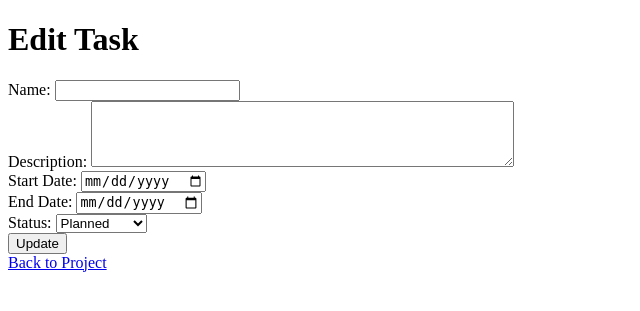
After one commit to anshahuja02/construction_management_project, a Flask app: page /project/1/edit_task/1 in a window 1280 px wide. The commit adds this page. Shown: the top 311 px of the page, without its empty margins (0-640 px from the left). Run offline with Flask 3, Linux system fonts and the light colour scheme; data that the repository does not hold is empty.

Commit message:
Added edit and delete functions

```diff
--- a/app.py
+++ b/app.py
@@ -79,6 +79,45 @@ def create_task(project_id):
 
     return render_template('create_task.html', project_id=project_id)
 
+# Route for editing a task
+
+
+@app.route('/project/<int:project_id>/edit_task/<int:task_id>', methods=['GET', 'POST'])
+def edit_task(project_id, task_id):
+    sql = "SELECT * FROM tasks WHERE id=%s AND project_id=%s"
+    cursor.execute(sql, (task_id, project_id))
+    task = cursor.fetchone()
+
+    if request.method == 'POST':
+        name = request.form['name']
+        description = request.form['description']
+        start_date = request.form['start_date']
+        end_date = request.form['end_date']
+        status = request.form['status']
+
+        sql = "UPDATE tasks SET name=%s, description=%s, start_date=%s, end_date=%s, status=%s WHERE id=%s AND project_id=%s"
+        cursor.execute(sql, (name, description, start_date,
+                       end_date, status, task_id, project_id))
+        db.commit()
+        return redirect(url_for('project', project_id=project_id))
+
+    return render_template('edit_task.html', project_id=project_id, task_id=task_id, task=task)
+
+
+@app.route('/project/<int:project_id>/delete_task/<int:task_id>', methods=['GET', 'POST'])
+def delete_task(project_id, task_id):
+    sql = "SELECT * FROM tasks WHERE id=%s AND project_id=%s"
+    cursor.execute(sql, (task_id, project_id))
+    task = cursor.fetchone()
+
+    if request.method == 'POST':
+        sql = "DELETE FROM tasks WHERE id=%s AND project_id=%s"
+        cursor.execute(sql, (task_id, project_id))
+        db.commit()
+        return redirect(url_for('project', project_id=project_id))
+
+    return render_template('delete_task.html', project_id=project_id, task_id=task_id, task=task)
+
 
 if __name__ == '__main__':
     app.run(debug=True)
--- /dev/null
+++ b/templates/edit_task.html
@@ -0,0 +1,29 @@
+<!-- edit_task.html -->
+
+<!DOCTYPE html>
+<html>
+<head>
+    <title>Edit Task</title>
+</head>
+<body>
+    <h1>Edit Task</h1>
+    <form action="{{ url_for('edit_task', project_id=project_id, task_id=task_id) }}" method="POST">
+        <label>Name:</label>
+        <input type="text" name="name" value="{{ task[2] }}" required><br>
+        <label>Description:</label>
+        <textarea name="description" rows="4" cols="50" required>{{ task[3] }}</textarea><br>
+        <label>Start Date:</label>
+        <input type="date" name="start_date" value="{{ task[4] }}" required><br>
+        <label>End Date:</label>
+        <input type="date" name="end_date" value="{{ task[5] }}" required><br>
+        <label>Status:</label>
+        <select name="status">
+            <option value="Planned" {% if task[6] == 'Planned' %}selected{% endif %}>Planned</option>
+            <option value="In Progress" {% if task[6] == 'In Progress' %}selected{% endif %}>In Progress</option>
+            <option value="Completed" {% if task[6] == 'Completed' %}selected{% endif %}>Completed</option>
+        </select><br>
+        <input type="submit" value="Update">
+    </form>
+    <a href="{{ url_for('project', project_id=project_id) }}">Back to Project</a>
+</body>
+</html>
```
Also changed, not shown: templates/delete_task.html (added, +16 -0 lines), templates/project.html (+6 -1 lines).
